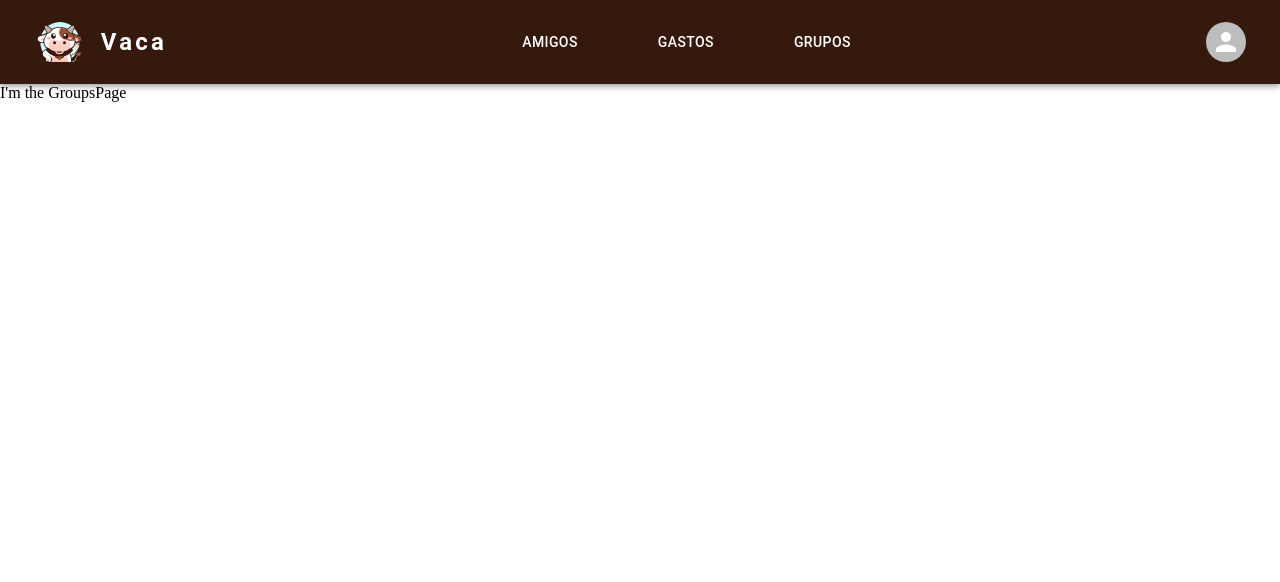
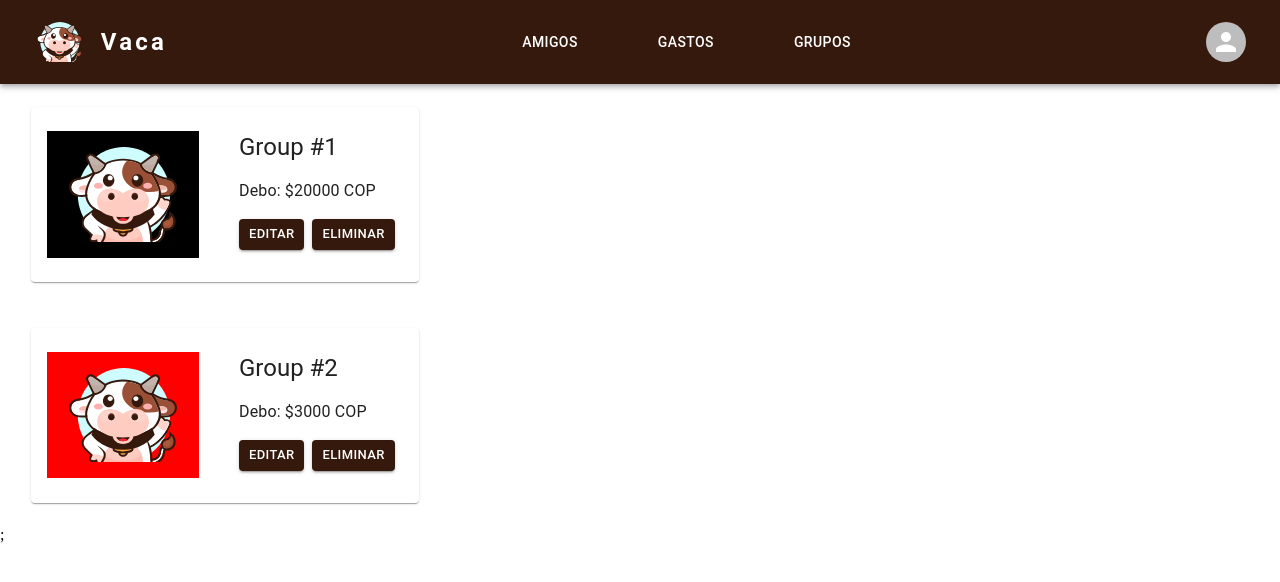
Before and after one commit to LilianaFranco/vaca-frontend-react, a React (Vite) app: page /groups in a window 1280 px wide. Shown: the top 582 px of the page. Built offline with nearby package versions, Linux system fonts and the light colour scheme.

Commit message:
Create group card with props comming from page. Create groups.container to test it.

```diff
--- a/src/App.jsx
+++ b/src/App.jsx
@@ -1,6 +1,6 @@
 import "./App.css";
 import RoutesFile from "./RoutesFile";
-import NavBar from "./layout/navbar/NavBar";
+import NavBar from "./components/layout/navbar/NavBar";
 
 function App() {
   return (
--- a/src/RoutesFile.jsx
+++ b/src/RoutesFile.jsx
@@ -1,17 +1,18 @@
 import React from "react";
 import { Route, Routes } from "react-router-dom";
-import SignUpPage from "./pages/signUp/SignUpPage/";
-import LogInPage from "./pages/logIn/LogInPage";
-import ExpensesPage from "./pages/expenses/ExpensesPage";
-import FriendsPage from "./pages/friends/FriendsPage";
-import GroupsPage from "./pages/groups/GroupsPage";
+import SignUpPage from "./components/pages/signUp/SignUpPage";
+import LogInPage from "./components/pages/logIn/LogInPage";
+import ExpensesPage from "./components/pages/expenses/ExpensesPage";
+import FriendsPage from "./components/pages/friends/FriendsPage";
+import GroupsPage from "./components/pages/groups/GroupsPage";
+import GroupsPageContainer from "./components/pages/groups/GroupsPage.container";
 
 const RoutesFile = () => {
   return (
     <Routes>
       <Route path="/" element={<SignUpPage />} />
       <Route path="/login" element={<LogInPage />} />
-      <Route path="/groups" element={<GroupsPage />} />
+      <Route path="/groups" element={<GroupsPageContainer />} />
       <Route path="/friends" element={<FriendsPage />} />
       <Route path="/expenses" element={<ExpensesPage />} />
       <Route path="*" element={<h1>Not found</h1>} />
--- /dev/null
+++ b/src/components/common/GroupCard.jsx
@@ -0,0 +1,46 @@
+import {
+  Button,
+  Card,
+  CardActions,
+  CardContent,
+  CardHeader,
+  CardMedia,
+  Typography,
+} from "@mui/material";
+import React from "react";
+
+const GroupCard = ({ group }) => {
+  console.log(group);
+  return (
+    <Card sx={{ display: "flex", margin: "15px" }}>
+      <CardMedia
+        component="img"
+        image="src/assets/Logo.svg"
+        alt="Vaca Logo"
+        sx={{
+          width: 120,
+          alignSelf: "center",
+          margin: 2,
+          padding: 2,
+          backgroundColor: group.color,
+        }}
+      />
+      <CardContent>
+        <CardHeader title={group.name} sx={{ padding: "8px" }} />
+        <Typography sx={{ padding: "8px" }}>
+          {group.balanceStatus}: ${group.balanceValue} COP
+        </Typography>
+        <CardActions>
+          <Button size="small" variant="contained">
+            EDITAR
+          </Button>
+          <Button size="small" variant="contained">
+            ELIMINAR
+          </Button>
+        </CardActions>
+      </CardContent>
+    </Card>
+  );
+};
+
+export default GroupCard;
--- /dev/null
+++ b/src/components/pages/groups/GroupsPage.container.jsx
@@ -0,0 +1,31 @@
+import React from "react";
+import GroupsPage from "./GroupsPage";
+
+const GroupsPageContainer = () => {
+  const groups = [
+    {
+      id: 1,
+      name: "Group #1",
+      color: "black",
+      balanceStatus: "Debo",
+      balanceValue: "20000",
+    },
+
+    {
+      id: 2,
+      name: "Group #2",
+      color: "red",
+      balanceStatus: "Debo",
+      balanceValue: "3000",
+    },
+  ];
+
+  console.log(groups);
+  return (
+    <div>
+      <GroupsPage groups={groups} />
+    </div>
+  );
+};
+
+export default GroupsPageContainer;
--- /dev/null
+++ b/src/components/pages/groups/GroupsPage.jsx
@@ -0,0 +1,21 @@
+import React from "react";
+import GroupCard from "../../common/GroupCard";
+import { Box, ListItem } from "@mui/material";
+
+const GroupsPage = ({ groups }) => {
+  console.log(groups);
+  return (
+    <div>
+      <Box>
+        {groups.map((group) => (
+          <ListItem key={group.id}>
+            <GroupCard group={group} />
+          </ListItem>
+        ))}
+      </Box>
+      ;
+    </div>
+  );
+};
+
+export default GroupsPage;
--- a/src/pages/groups/GroupsPage.jsx
+++ /dev/null
@@ -1,7 +0,0 @@
-import React from "react";
-
-const GroupsPage = () => {
-  return <div>I'm the GroupsPage</div>;
-};
-
-export default GroupsPage;
```
Also changed, not shown: src/components/layout/navbar/NavBar.jsx (renamed from src/layout/navbar/NavBar.jsx), src/components/pages/expenses/ExpensesPage.jsx (renamed from src/pages/expenses/ExpensesPage.jsx), src/components/pages/friends/FriendsPage.jsx (renamed from src/pages/friends/FriendsPage.jsx), src/components/pages/logIn/LogInPage.jsx (renamed from src/pages/logIn/LogInPage.jsx), src/components/pages/signUp/SignUpPage.jsx (renamed from src/pages/signUp/SignupPage.jsx).
